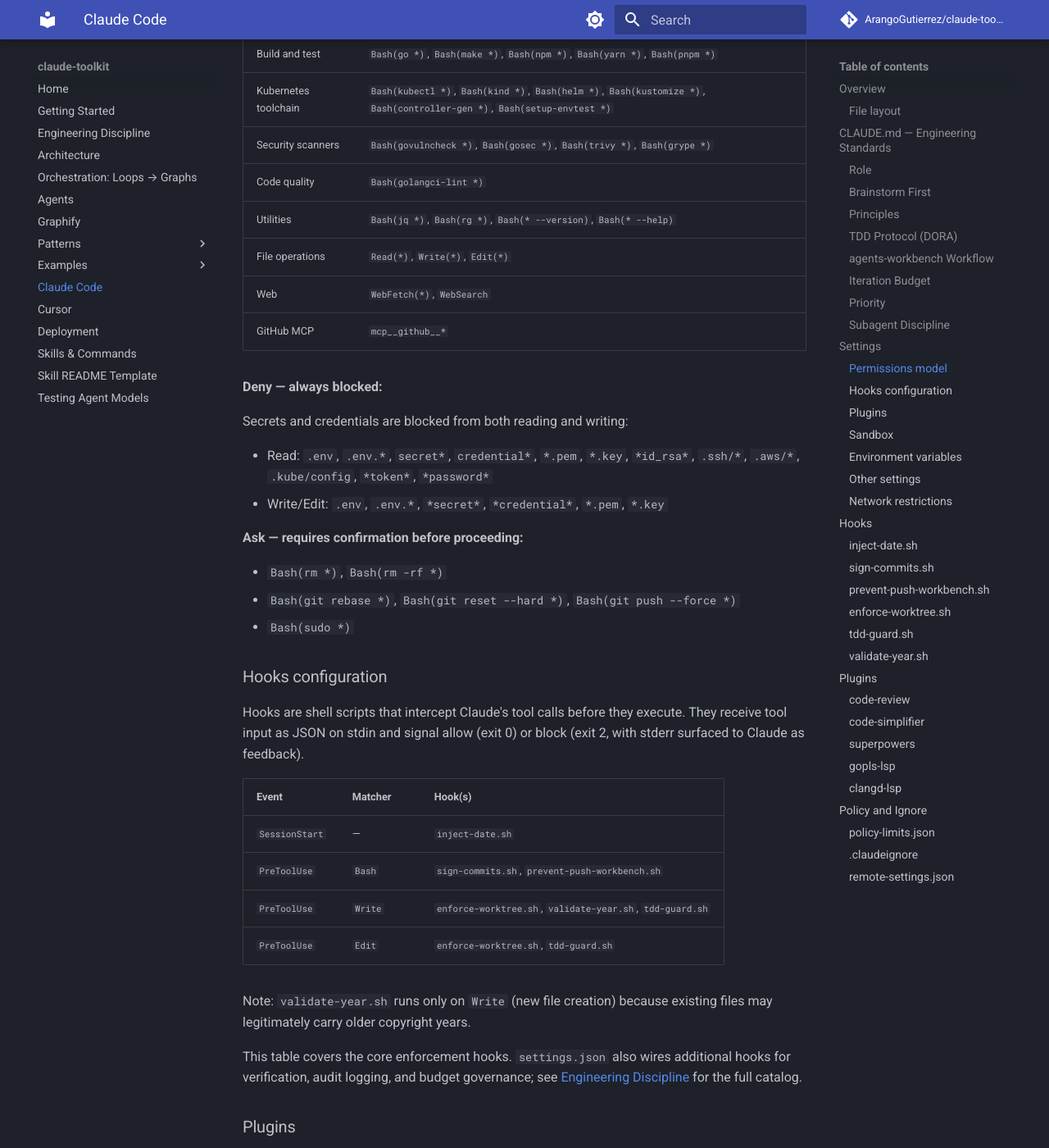
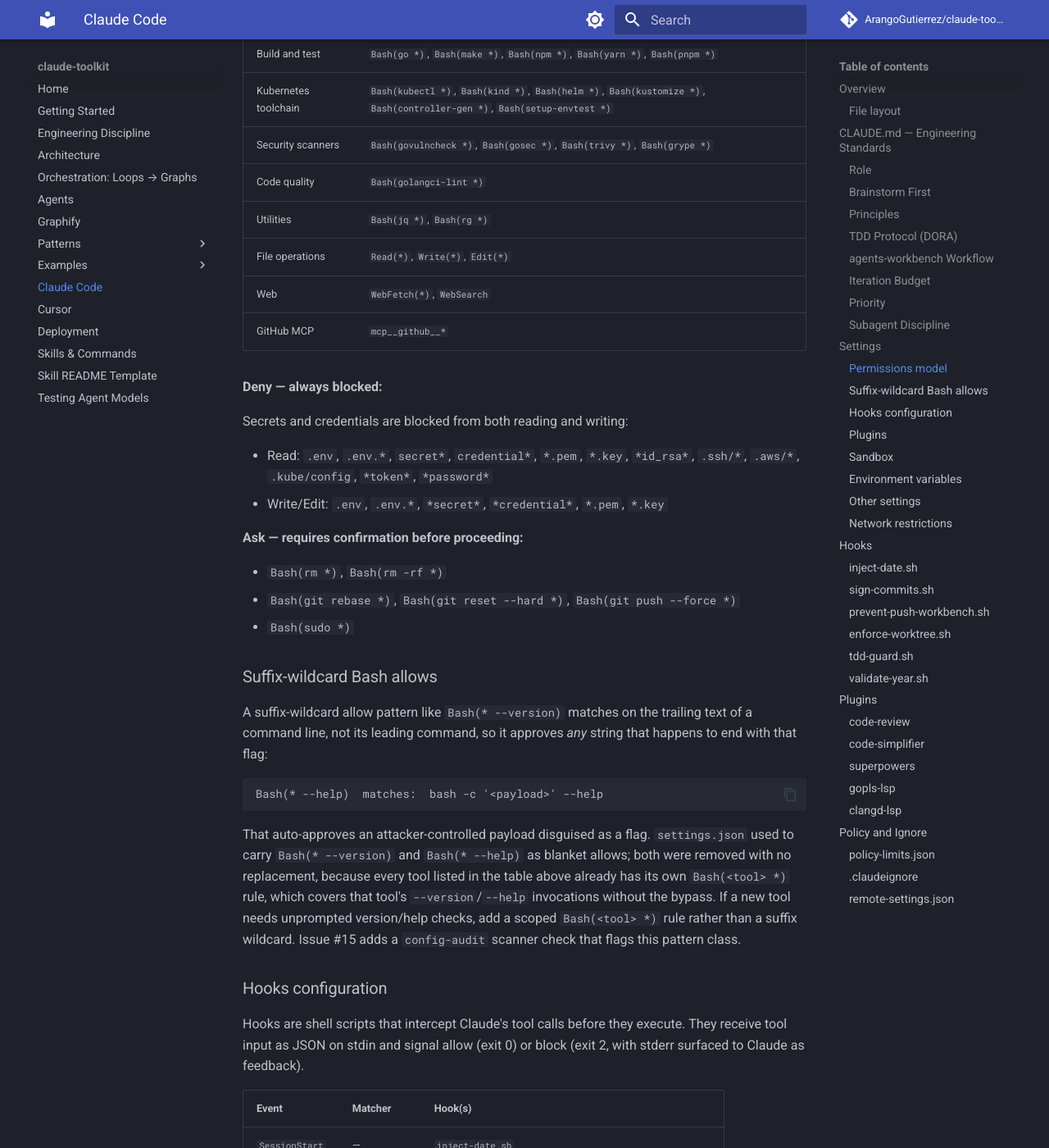
Before and after one commit to ArangoGutierrez/claude-toolkit, an MkDocs documentation site: the page built from docs/claude-code.md, in a window 1280 px wide and 1400 px high, scrolled down 4979 px. Shown: the whole window at 82% size. Built offline with MkDocs 1.6.1 and Material for MkDocs 9.7.7, drawn with Linux system fonts in a browser that asks for light colours; comment, search, counter and statistics services are not loaded.

Commit message:
fix(settings): remove suffix-wildcard Bash allows (#16)
* fix(settings): remove suffix-wildcard Bash allows

Bash(* --version) and Bash(* --help) are suffix-wildcard patterns:
they match any command line ending in that flag, not just invocations of
the intended tool. That auto-approves an attacker-controlled payload
disguised as a flag, e.g. bash -c '<payload>' --help. Every tool already
listed in the allow list has its own Bash(<tool> *) rule, which covers
that tool's --version/--help invocations without the bypass, so no
replacement entries are needed.

Fixes #13

Signed-off-by: Carlos Eduardo Arango Gutierrez <arangogutierrez@gmail.com>

* docs(security): document the suffix-wildcard Bash-allow vector

Explains why Bash(* --version)/Bash(* --help) were removed in the prior
commit: a suffix-wildcard allow matches on trailing text, not the leading
command, so it approves any command line ending in that flag. Notes that
per-tool Bash(<tool> *) rules already cover version/help for every listed
tool, and that the config-audit scanner flags this pattern class (see
issue #15).

llms-full.txt is regenerated docs corpus; only the delta from this
docs/claude-code.md edit is included here — a full regeneration would
also pull in pre-existing, unrelated drift in the Workflow Library
section that is out of scope for this change.

Signed-off-by: Carlos Eduardo Arango Gutierrez <arangogutierrez@gmail.com>

* docs(security): reword scanner-coverage claim to reference issue #15

Critic finding: the note claimed present-tense config-audit detection of
suffix wildcards, which only lands with the separate #15 change. Forward
reference keeps the doc truthful regardless of merge timing.

Signed-off-by: Carlos Eduardo Arango Gutierrez <arangogutierrez@gmail.com>

---------

Signed-off-by: Carlos Eduardo Arango Gutierrez <arangogutierrez@gmail.com>

````diff
--- a/docs/claude-code.md
+++ b/docs/claude-code.md
@@ -182,6 +182,25 @@
 - `Bash(rm *)`, `Bash(rm -rf *)`
 - `Bash(git rebase *)`, `Bash(git reset --hard *)`, `Bash(git push --force *)`
 - `Bash(sudo *)`
+
+### Suffix-wildcard Bash allows
+
+A suffix-wildcard allow pattern like `Bash(* --version)` matches on the
+trailing text of a command line, not its leading command, so it approves
+*any* string that happens to end with that flag:
+
+```
+Bash(* --help)  matches:  bash -c '<payload>' --help
+```
+
+That auto-approves an attacker-controlled payload disguised as a flag.
+`settings.json` used to carry `Bash(* --version)` and `Bash(* --help)` as
+blanket allows; both were removed with no replacement, because every tool
+listed in the table above already has its own `Bash(<tool> *)` rule, which
+covers that tool's `--version`/`--help` invocations without the bypass. If
+a new tool needs unprompted version/help checks, add a scoped
+`Bash(<tool> *)` rule rather than a suffix wildcard. Issue #15 adds a
+`config-audit` scanner check that flags this pattern class.
 
 ### Hooks configuration
 
````
Also changed, not shown: other parts of docs/claude-code.md (+1 -1 lines), llms-full.txt (+20 -1 lines), 1 other file.
